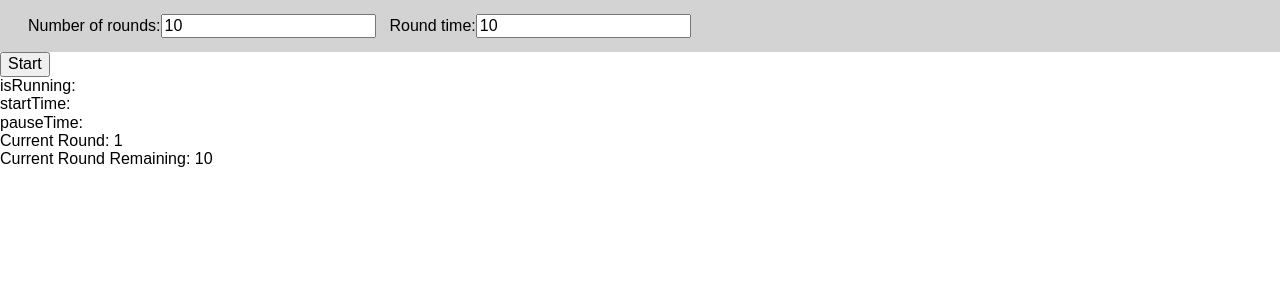
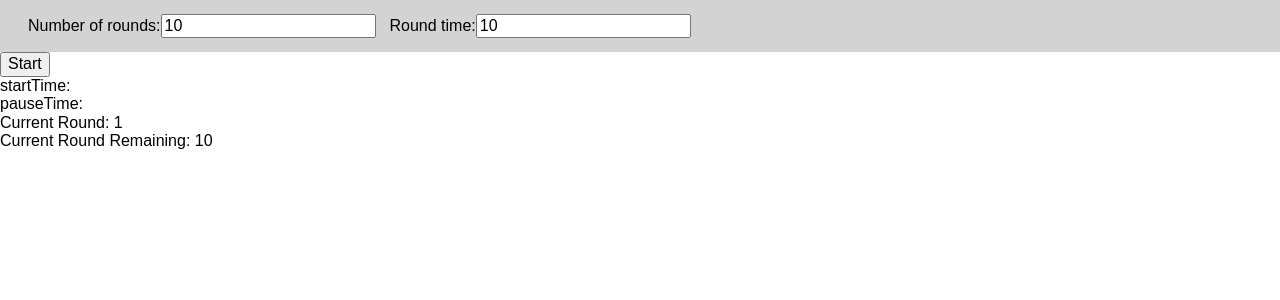
Before and after one commit to martincastell/intervals, a React (Create React App) app: page / in a window 1280 px wide. Shown: the top 300 px of the page. Built offline with nearby package versions, Linux system fonts and the light colour scheme.

Commit message:
isRunning wasn't being used for anything.

```diff
--- a/src/App.js
+++ b/src/App.js
@@ -18,7 +18,6 @@ class App extends Component {
     // interval instance...
     startTime: null,
     pauseTime: null,
-    isRunning: false,
   };
 
   // Animation loop functions
@@ -37,7 +36,7 @@ class App extends Component {
   onRoundTimeChange = pipe(getEventTargetValue, (roundTime) => this.setState(setRoundTimeTo(roundTime)));
 
   render() {
-    const {config, isRunning, startTime, pauseTime} = this.state;
+    const {config, startTime, pauseTime} = this.state;
     const interval = getRunningIntervalState(this.state);
 
     return (
@@ -51,7 +50,6 @@ class App extends Component {
           { pauseTime ? <button type="button" onClick={this.resume}>Resume</button> : null }
           { startTime ? <button type="button" onClick={this.reset}>Reset</button> : null }
         </div>
-        <div>isRunning: {isRunning}</div>
         <div>startTime: {startTime}</div>
         <div>pauseTime: {pauseTime}</div>
         <div>Current Round: {interval.round}</div>
--- a/src/state/appState.js
+++ b/src/state/appState.js
@@ -15,14 +15,12 @@ export function setRoundTimeTo(roundTime) {
 
 export function start() {
   return {
-    isRunning: true,
     startTime: Date.now(),
   };
 }
 
 export function reset() {
   return {
-    isRunning: false,
     startTime: null,
     pauseTime: null,
   };
@@ -30,7 +28,6 @@ export function reset() {
 
 export function pause() {
   return {
-    isRunning: false,
     pauseTime: Date.now(),
   };
 }
@@ -39,13 +36,12 @@ export function resume({pauseTime, startTime}) {
   const now = Date.now();
 
   return {
-    isRunning: true,
     startTime: (now - pauseTime) + startTime,
     pauseTime: null,
   };
 }
 
-export function getRunningIntervalState({isRunning, config, startTime, pauseTime}) {
+export function getRunningIntervalState({config, startTime, pauseTime}) {
   if (startTime) {
     const now = Date.now();
     const totalElapsed = ((pauseTime || now) - startTime) / 1000;
```
